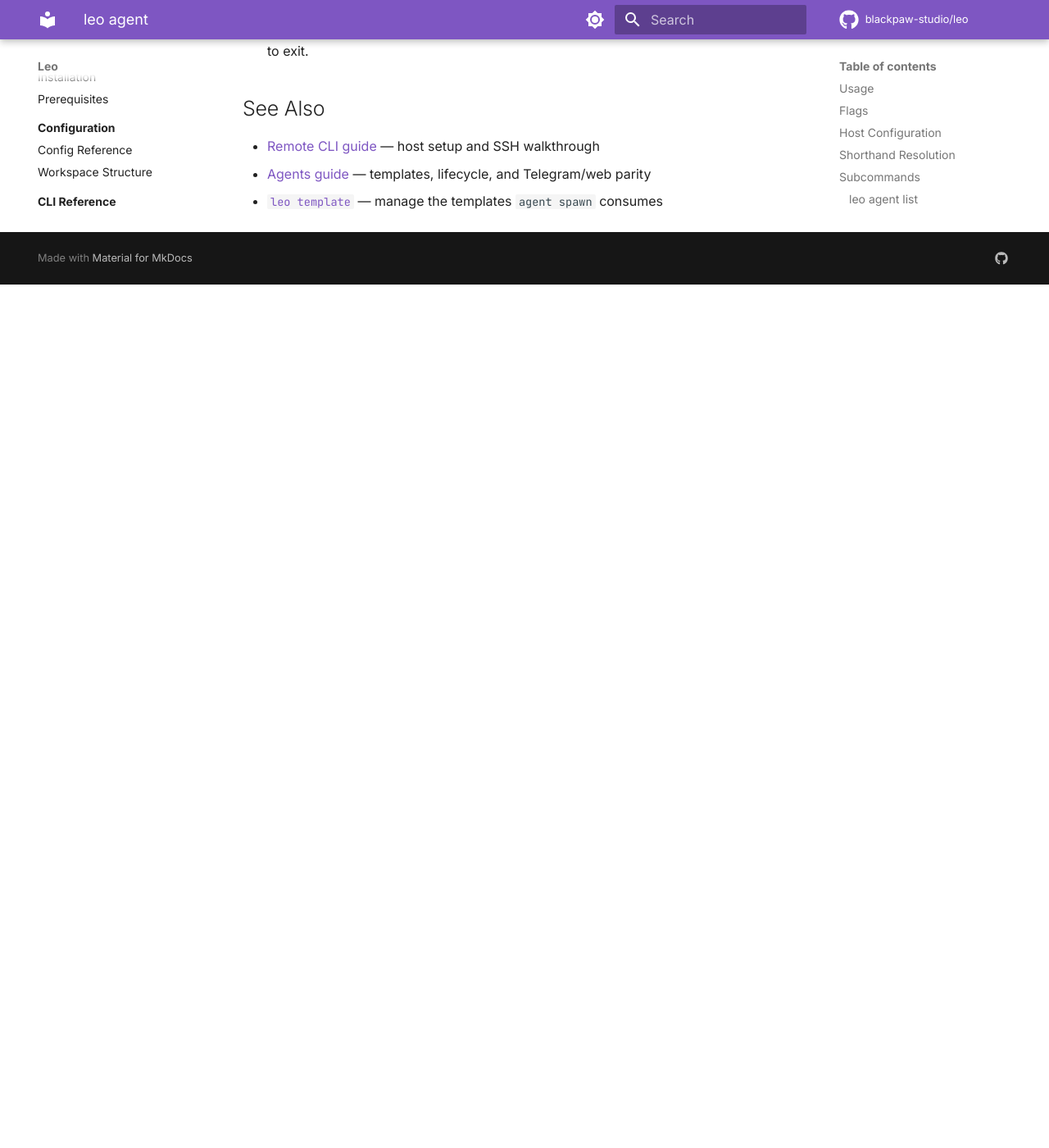
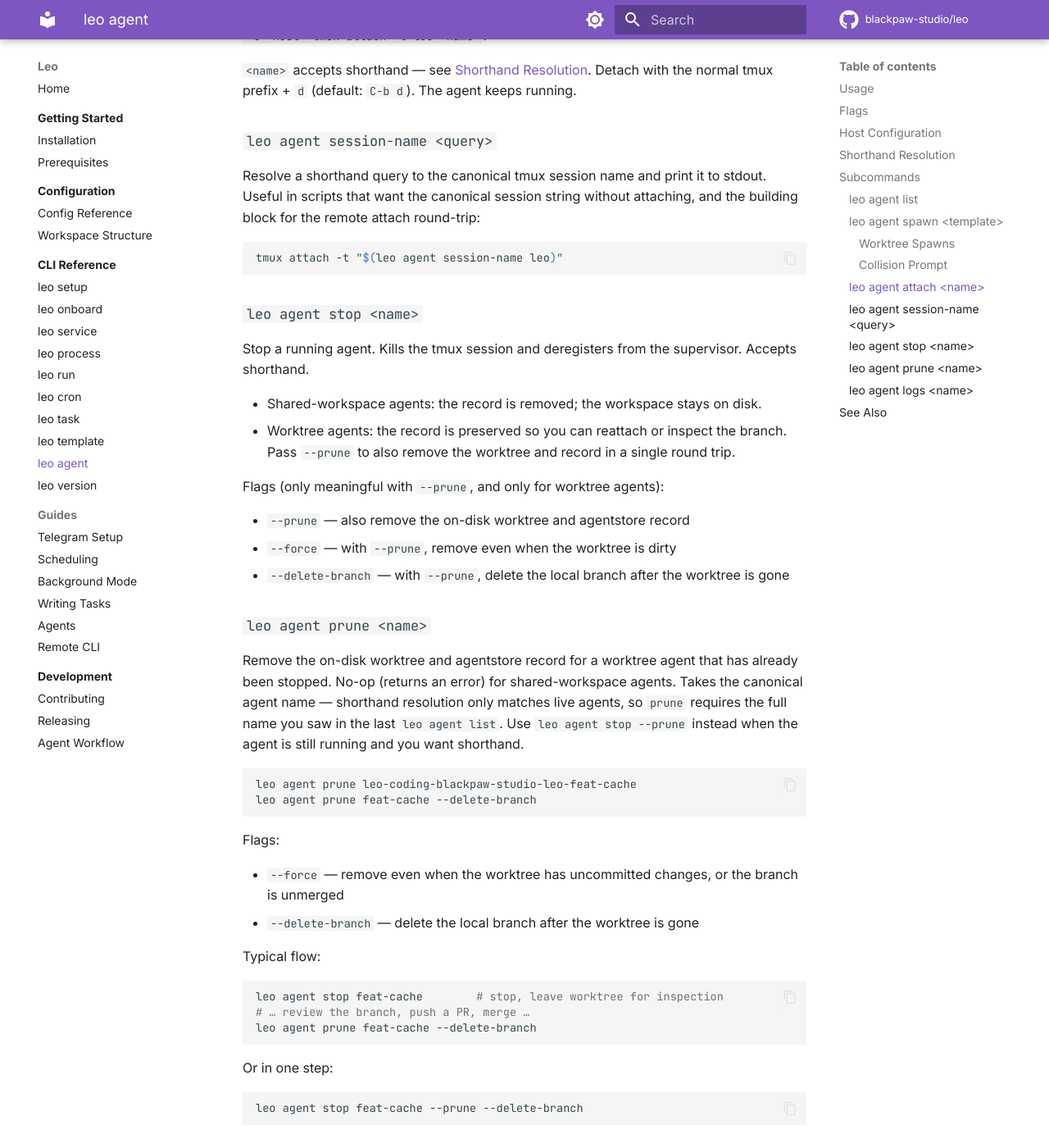
Before and after one commit to blackpaw-studio/leo, an MkDocs documentation site: the page built from docs/cli/agent.md, in a window 1280 px wide and 1400 px high, scrolled down 3730 px. Shown: the whole window at 82% size. Built offline with MkDocs 1.6.1 and Material for MkDocs 9.7.7, drawn with Linux system fonts in a browser that asks for light colours; comment, search, counter and statistics services are not loaded; before the commit the page ends 4077 px from its top, so only the background shows below that; some of the changed text lies outside the part shown.

Commit message:
docs: document worktree support for ephemeral agents
- docs/cli/agent.md: --worktree/--base spawn flags, new `leo agent
  prune` subcommand, `leo agent stop --prune/--force/--delete-branch`,
  and a callout that prune requires canonical names (stopped agents
  aren't in the resolver).
- docs/configuration/workspace-structure.md: `.worktrees/<repo>/<slug>/`
  layout + new agentstore fields (workspace vs canonical_path).
- docs/guides/agents.md: worktree section, prune API endpoint + typed
  error codes, updated session-naming table, worktree-aware persistence.
- README.md: brief worktree example in the remote-CLI block.

````diff
--- a/docs/cli/agent.md
+++ b/docs/cli/agent.md
@@ -5,16 +5,18 @@ Spawn and control ephemeral Claude agents on a leo server. The `leo` binary is d
 ## Usage
 
 ```bash
-leo agent list                                        # list running agents
-leo agent spawn <template> --repo <owner/repo>        # spawn from a template
-leo agent spawn <template> --repo <name> --name <n>   # spawn with a custom name
-leo agent attach <name>                               # attach to the agent's tmux session
-leo agent session-name <query>                        # print the tmux session name
-leo agent stop <name>                                 # stop a running agent
-leo agent logs <name> [-n LINES] [-f]                 # tail the agent's pane output
+leo agent list                                                     # list running agents
+leo agent spawn <template> --repo <owner/repo>                     # spawn from a template
+leo agent spawn <template> --repo <name> --name <n>                # spawn with a custom name
+leo agent spawn <template> --repo <owner/repo> --worktree <branch> # spawn into a dedicated git worktree
+leo agent attach <name>                                            # attach to the agent's tmux session
+leo agent session-name <query>                                     # print the tmux session name
+leo agent stop <name> [--prune]                                    # stop a running agent (optionally remove worktree)
+leo agent prune <name>                                             # remove a stopped worktree agent's on-disk state
+leo agent logs <name> [-n LINES] [-f]                              # tail the agent's pane output
 ```
 
-`<name>` for `attach`, `stop`, and `logs` accepts shorthand — see [Shorthand Resolution](#shorthand-resolution) below. `session-name` is the explicit resolver.
+`<name>` for `attach`, `stop`, and `logs` accepts shorthand — see [Shorthand Resolution](#shorthand-resolution) below. `prune` takes the canonical name only (stopped agents don't appear in the resolver). `session-name` is the explicit resolver.
 
 ## Flags
 
@@ -91,6 +93,23 @@ leo agent spawn coding --repo my-app --name scratch
 
 `--name` overrides the auto-derived name. When the agent already exists, Leo appends a numeric suffix (`-1`, `-2`, …) so repeated spawns never collide.
 
+#### Worktree Spawns
+
+Pass `--worktree <branch>` to isolate the agent in its own git worktree instead of sharing a single clone:
+
+```bash
+leo agent spawn coding --repo blackpaw-studio/leo --worktree feat/cache
+leo agent spawn coding --repo blackpaw-studio/leo --worktree feat/new --base main
+```
+
+- `--worktree` requires `owner/repo` (slashless repos have no canonical clone to branch from).
+- If the branch exists locally or on `origin`, Leo attaches to it. Otherwise Leo creates a new branch off `--base`, defaulting to origin's default branch.
+- The worktree lives at `<baseWorkspace>/.worktrees/<repo-short>/<branch-slug>/`. See [workspace structure](../configuration/workspace-structure.md) for the full layout.
+- The agent name includes the branch slug: `leo-<template>-<owner>-<repo>-<branch-slug>`.
+- `leo agent list` shows a `BRANCH` column for worktree agents; stopped worktree agents stay in the list until you `prune` them.
+
+#### Collision Prompt
+
 When `--repo` is a bare name (no slash) that matches the short name of a running agent, Leo prompts for how to proceed:
 
 - **a** — attach to the existing agent
@@ -121,7 +140,44 @@ tmux attach -t "$(leo agent session-name leo)"
 
 ### `leo agent stop <name>`
 
-Stop a running agent. Kills the tmux session, deregisters from the supervisor, and removes the agent from the agentstore. Workspaces are left in place. Accepts shorthand.
+Stop a running agent. Kills the tmux session and deregisters from the supervisor. Accepts shorthand.
+
+- Shared-workspace agents: the record is removed; the workspace stays on disk.
+- Worktree agents: the record is preserved so you can reattach or inspect the branch. Pass `--prune` to also remove the worktree and record in a single round trip.
+
+Flags (only meaningful with `--prune`, and only for worktree agents):
+
+- `--prune` — also remove the on-disk worktree and agentstore record
+- `--force` — with `--prune`, remove even when the worktree is dirty
+- `--delete-branch` — with `--prune`, delete the local branch after the worktree is gone
+
+### `leo agent prune <name>`
+
+Remove the on-disk worktree and agentstore record for a worktree agent that has already been stopped. No-op (returns an error) for shared-workspace agents. Takes the canonical agent name — shorthand resolution only matches live agents, so `prune` requires the full name you saw in the last `leo agent list`. Use `leo agent stop --prune` instead when the agent is still running and you want shorthand.
+
+```bash
+leo agent prune leo-coding-blackpaw-studio-leo-feat-cache
+leo agent prune feat-cache --delete-branch
+```
+
+Flags:
+
+- `--force` — remove even when the worktree has uncommitted changes, or the branch is unmerged
+- `--delete-branch` — delete the local branch after the worktree is gone
+
+Typical flow:
+
+```bash
+leo agent stop feat-cache        # stop, leave worktree for inspection
+# … review the branch, push a PR, merge …
+leo agent prune feat-cache --delete-branch
+```
+
+Or in one step:
+
+```bash
+leo agent stop feat-cache --prune --delete-branch
+```
 
 ### `leo agent logs <name>`
 
--- a/docs/guides/agents.md
+++ b/docs/guides/agents.md
@@ -54,21 +54,36 @@ leo agent stop demo
 
 Run these locally on the server, or from a laptop against a remote host by adding a `client.hosts` section to `leo.yaml`. See the [Remote CLI guide](remote-cli.md) and the [`leo agent` reference](../cli/agent.md).
 
+#### Worktree Spawns
+
+Pass `--worktree <branch>` to isolate the agent in its own git worktree off the canonical clone:
+
+```bash
+leo agent spawn coding --repo blackpaw-studio/leo --worktree feat/cache
+leo agent spawn coding --repo blackpaw-studio/leo --worktree fix/bug --base main
+leo agent stop feat-cache --prune --delete-branch   # stop and clean up in one step
+```
+
+Worktree agents run in parallel on the same repo without fighting over `.git/HEAD` — every branch gets its own checkout under `<baseWorkspace>/.worktrees/<repo-short>/<branch-slug>/`. The agent name includes the branch slug, and `leo agent list` shows a `BRANCH` column for worktree agents. See the [`leo agent` reference](../cli/agent.md#worktree-spawns) for the full flag set.
+
 ### From the JSON API
 
 The daemon exposes both a Unix-socket API (used by the CLI) and an HTTP API on the web port (used by the Telegram plugin and web UI):
 
 ```
-POST /agents/spawn        {"template": "coding", "repo": "owner/repo"}   (daemon socket)
-GET  /agents/list                                                         (daemon socket)
-POST /agents/{name}/stop                                                  (daemon socket)
-GET  /agents/{name}/logs?lines=N                                          (daemon socket)
-GET  /agents/{name}/session                                               (daemon socket)
+POST /agents/spawn        {"template": "coding", "repo": "owner/repo", "branch": "feat/x"}  (daemon socket)
+GET  /agents/list                                                                            (daemon socket)
+POST /agents/{name}/stop                                                                     (daemon socket)
+POST /agents/{name}/prune {"force": false, "delete_branch": false}                           (daemon socket)
+GET  /agents/{name}/logs?lines=N                                                             (daemon socket)
+GET  /agents/{name}/session                                                                  (daemon socket)
 
 POST /api/agent/spawn     {"template": "coding", "repo": "owner/repo"}   (web HTTP)
 POST /api/agent/stop      {"name": "leo-coding-owner-repo"}              (web HTTP)
 GET  /api/agent/list                                                      (web HTTP)
 ```
+
+On `/agents/spawn`, `branch` is optional — when present the daemon creates a worktree and the response includes `branch` and `canonical_path`. `/agents/{name}/prune` removes a stopped worktree agent's checkout and record; it returns typed error codes (`worktree_dirty`, `branch_not_merged`, `agent_still_running`, `not_worktree_agent`) so clients can dispatch on `errors.Is`.
 
 Both transports share the same `internal/agent` manager, so state stays consistent across CLI, web UI, and Telegram.
 
@@ -102,10 +117,10 @@ The daemon also exposes `GET /agents/resolve?q=<query>` over the Unix socket for
 
 - **Telegram:** tap the stop button next to an agent in `/agents`
 - **Web UI:** stop button in the agent panel
-- **CLI:** `leo agent stop <name>`
+- **CLI:** `leo agent stop <name>` (add `--prune` to also delete a worktree agent's checkout)
 - **API:** `POST /api/agent/stop {"name": "..."}`
 
-Stopping an agent kills its tmux session and removes it from the agent store.
+Stopping a shared-workspace agent kills its tmux session and removes it from the agent store. Stopping a worktree agent kills the session but keeps the record and the worktree on disk so you can reattach or inspect the branch — use `leo agent prune <name>` or `leo agent stop <name> --prune` to tear everything down.
 
 ## Session Naming
 
@@ -115,6 +130,9 @@ Agents are named based on the template and repo:
 |-------|------------|
 | `/agent coding owner/repo` | `leo-coding-owner-repo` |
 | `/agent coding my-project` | `leo-coding-my-project` |
+| `leo agent spawn coding --repo owner/repo --worktree feat/cache` | `leo-coding-owner-repo-feat-cache` |
+
+Worktree spawns append a sanitized branch slug so two agents on different branches of the same repo don't collide. Long slugs are truncated with a short content hash to stay within filesystem-friendly length bounds.
 
 This name is used as the `--name` flag for Claude, so it appears exactly as shown in claude.ai/code and the Claude app.
 
@@ -122,7 +140,7 @@ If a name collides with an existing agent, Leo appends `-2`, `-3`, etc.
 
 ## Persistence
 
-Agent records are stored in `~/.leo/state/agents.json`. When the daemon restarts, it checks if each agent's tmux session is still alive and re-registers surviving sessions with the supervisor. Dead sessions are cleaned up automatically.
+Agent records are stored in `~/.leo/state/agents.json`. When the daemon restarts, it checks if each agent's tmux session is still alive and re-registers surviving sessions with the supervisor. Dead shared-workspace sessions are cleaned up automatically; dead worktree sessions keep their record so you can `leo agent prune` the checkout. Restore also runs `git worktree prune` against each canonical clone so git's admin metadata stays consistent with the filesystem.
 
 ## Supervisor Behavior
 
````
Also changed, not shown: README.md (+2 -0 lines), docs/configuration/workspace-structure.md (+8 -0 lines).
